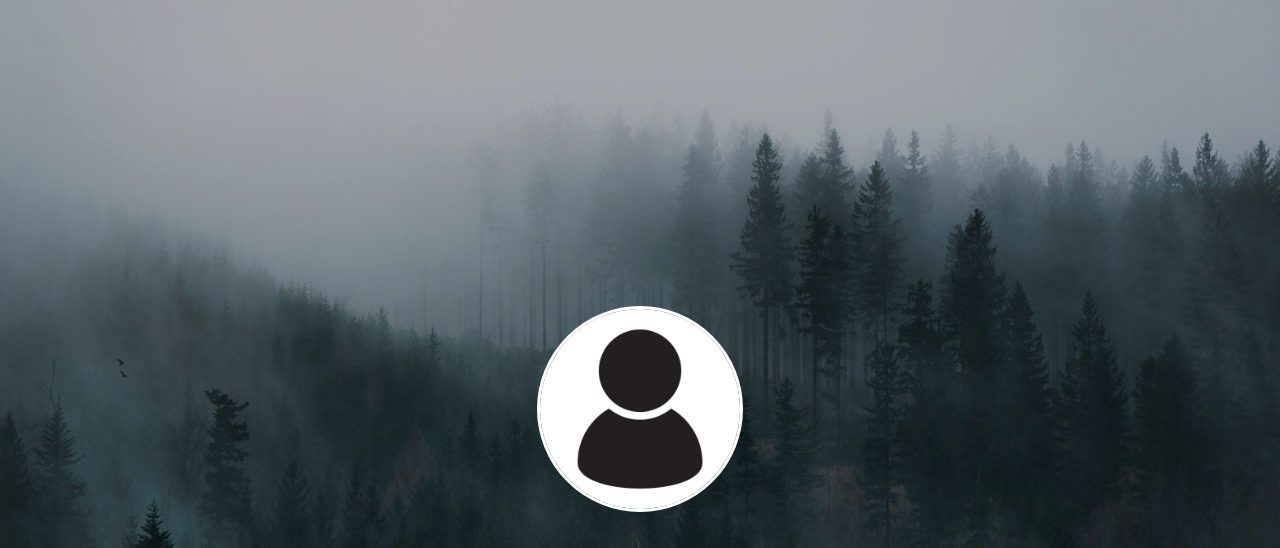
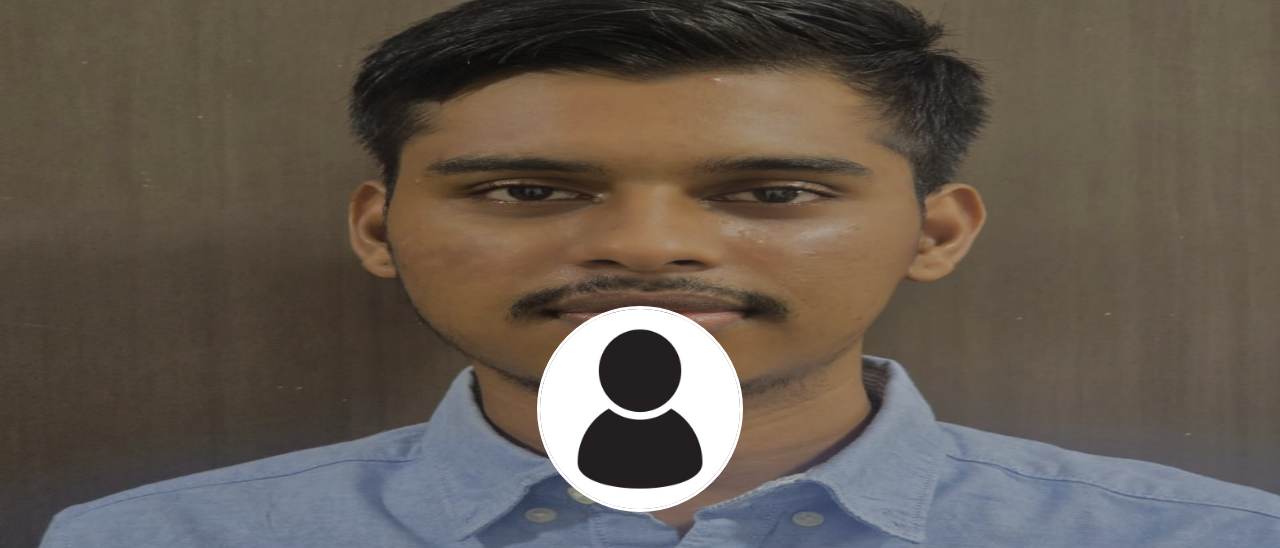
Before and after one commit to PremnathSundarrajan/Host-Profile, a plain HTML site: page index.html in a window 1280 px wide. Shown: the part 91-639 px from the top of the page. Drawn offline with nearby package versions, Linux system fonts and the light colour scheme.

Commit message:
Update index.html

```diff
--- a/index.html
+++ b/index.html
@@ -16,7 +16,7 @@
 <body>
 
     <img id="black" src="Black_colour.jpg" alt="black">
-    <img id="background-tree" src="background 1 trees.jpg" alt="">
+    <img id="background-tree" src="premportfolio.jpg" alt="Premnath">
 
     <nav data-aos="fade-up">
         <div class="navigation">
```
